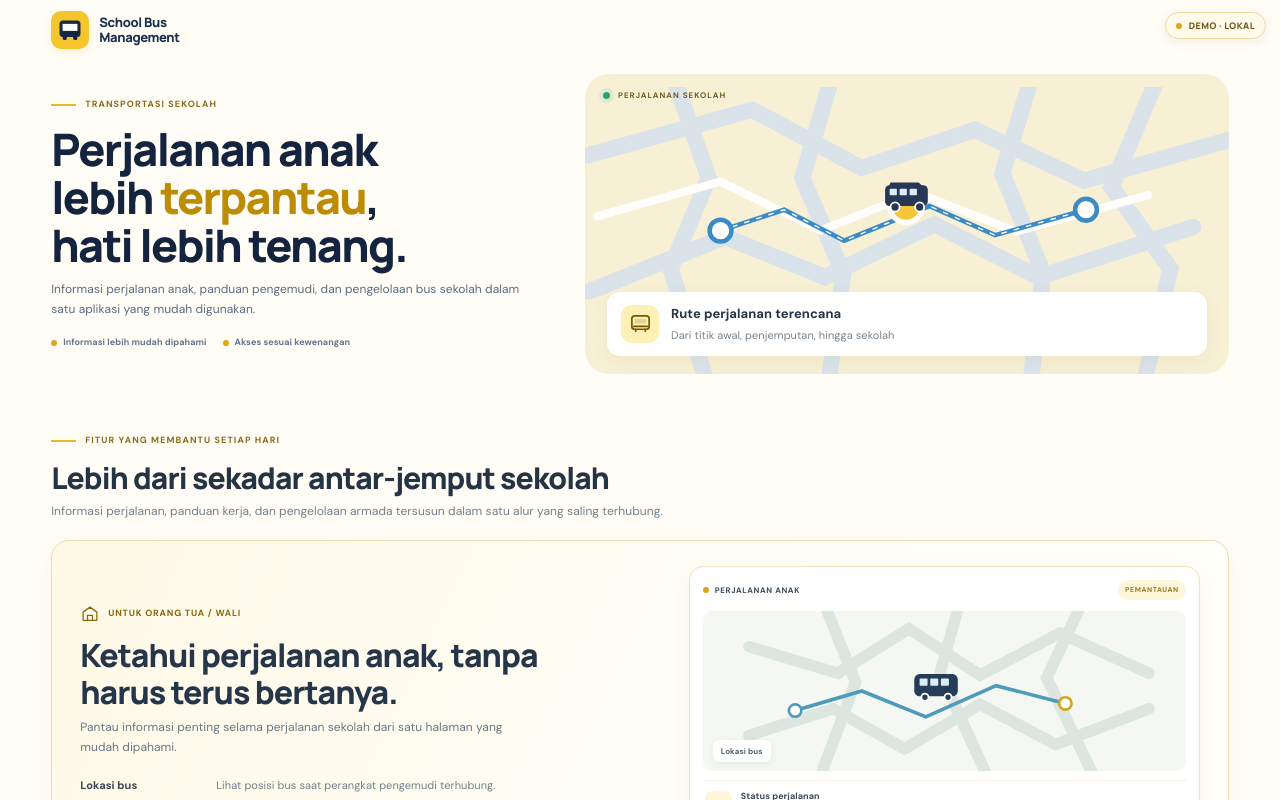
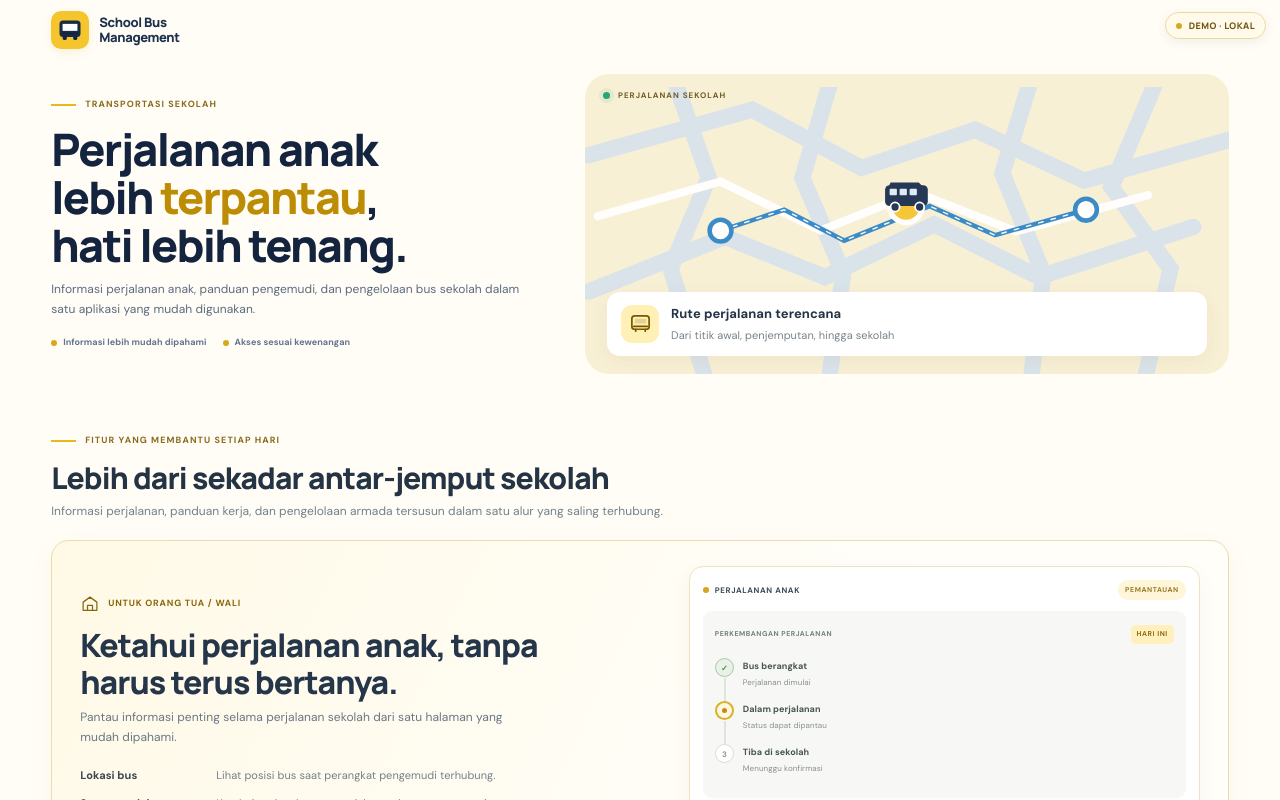
Before and after one commit to irusandi-hub/school-bus-management, a Next.js app: page / in a window 1280 px wide. Shown: the top 800 px of the page. Built offline with nearby package versions, Linux system fonts and the light colour scheme.

Commit message:
refine landing visuals to avoid repeated route graphics

```diff
--- a/app/page.tsx
+++ b/app/page.tsx
@@ -69,11 +69,14 @@ export default function LandingPage() {
         </div>
         <div className="sbm-parent-feature-visual" aria-label="Ilustrasi informasi lokasi bus dan perjalanan">
           <div className="sbm-parent-visual-top"><span><i/> PERJALANAN ANAK</span><b>PEMANTAUAN</b></div>
-          <div className="sbm-parent-visual-map">
-            <svg viewBox="0 0 420 180" role="img" aria-label="Ilustrasi rute bus sekolah"><path d="M-10 40 90 70 170 20 250 72 340 25 440 70M-10 140 85 110 165 155 250 105 335 150 440 110M70-20 110 80 65 200M230-20 205 70 260 190M370-20 325 75 380 190" stroke="#dce5df" strokeWidth="13" fill="none" strokeLinecap="round"/><path d="m42 112 75-22 72 29 79-35 78 20" stroke="#4d9abb" strokeWidth="4" fill="none" strokeLinecap="round"/><circle cx="42" cy="112" r="7" fill="#fff" stroke="#4d9abb" strokeWidth="3"/><circle cx="346" cy="104" r="7" fill="#fff" stroke="#d4a51d" strokeWidth="3"/><g transform="translate(176 71)"><rect x="0" y="0" width="49" height="25" rx="6" fill="#263d59"/><rect x="6" y="5" width="9" height="8" rx="1" fill="#dcecf5"/><rect x="18" y="5" width="9" height="8" rx="1" fill="#dcecf5"/><rect x="30" y="5" width="9" height="8" rx="1" fill="#dcecf5"/><circle cx="12" cy="26" r="4" fill="#263d59" stroke="#fff" strokeWidth="2"/><circle cx="38" cy="26" r="4" fill="#263d59" stroke="#fff" strokeWidth="2"/></g></svg>
-            <span className="sbm-map-tag">Lokasi bus</span>
+          <div className="sbm-parent-journey">
+            <div className="sbm-journey-head"><span>PERKEMBANGAN PERJALANAN</span><b>HARI INI</b></div>
+            <div className="sbm-journey-line">
+              <div className="sbm-journey-step complete"><i>✓</i><span><strong>Bus berangkat</strong><small>Perjalanan dimulai</small></span></div>
+              <div className="sbm-journey-step current"><i><span/></i><span><strong>Dalam perjalanan</strong><small>Status dapat dipantau</small></span></div>
+              <div className="sbm-journey-step"><i>3</i><span><strong>Tiba di sekolah</strong><small>Menunggu konfirmasi</small></span></div>
+            </div>
           </div>
-          <div className="sbm-parent-status-row"><span className="sbm-status-symbol">✓</span><span><strong>Status perjalanan</strong><small>Informasi diperbarui saat terhubung</small></span><b>TERPANTAU</b></div>
           <div className="sbm-parent-camera-row"><span className="sbm-camera-symbol">▣</span><span><strong>Kamera bus</strong><small>Tayangan langsung saat tersedia</small></span><span className="sbm-camera-state">LIVE</span></div>
         </div>
       </article>
@@ -163,9 +166,19 @@ export default function LandingPage() {
       .sbm-parent-visual-top span{display:flex;align-items:center;gap:6px}
       .sbm-parent-visual-top i{width:6px;height:6px;border-radius:50%;background:#d4a51d}
       .sbm-parent-visual-top>b{font-size:7px;color:#9a7b24;background:#fff6d9;border-radius:20px;padding:5px 7px}
-      .sbm-parent-visual-map{position:relative;height:160px;margin:11px 0 9px;overflow:hidden;border-radius:9px;background:#f4f7f2}
-      .sbm-parent-visual-map svg{width:100%;height:100%}
-      .sbm-map-tag{position:absolute;left:10px;bottom:9px;padding:5px 8px;border-radius:6px;background:#fff;color:#52636b;font-size:8px;font-weight:700;box-shadow:0 2px 7px #26374612}
+      .sbm-parent-journey{margin:11px 0 9px;padding:14px 12px 11px;border-radius:9px;background:#f7f8f5}
+      .sbm-journey-head{display:flex;justify-content:space-between;align-items:center;gap:8px;margin-bottom:14px;color:#718078;font-size:7px;font-weight:800;letter-spacing:.55px}
+      .sbm-journey-head b{padding:4px 6px;border-radius:5px;background:#fff0bd;color:#8c6a0d;font-size:7px}
+      .sbm-journey-line{display:grid;gap:0}
+      .sbm-journey-step{position:relative;display:flex;align-items:flex-start;gap:9px;min-height:43px;color:#98a29b}
+      .sbm-journey-step:not(:last-child):before{position:absolute;content:"";left:9px;top:20px;bottom:-1px;width:2px;background:#dfe5dc}
+      .sbm-journey-step i{position:relative;z-index:1;display:grid;place-items:center;width:19px;height:19px;flex:none;border:1px solid #d8dfd7;border-radius:50%;background:#fff;color:#8c9a8e;font-size:8px;font-style:normal;font-weight:800}
+      .sbm-journey-step.complete i{border-color:#a9c8a8;background:#e8f2e5;color:#548452}
+      .sbm-journey-step.current i{border:2px solid #d9b12a;background:#fff8df}
+      .sbm-journey-step.current i span{width:5px;height:5px;border-radius:50%;background:#c18e12}
+      .sbm-journey-step strong,.sbm-journey-step small{display:block}
+      .sbm-journey-step strong{padding-top:2px;font-size:9px;color:#46564d}
+      .sbm-journey-step small{margin-top:2px;font-size:8px;color:#87928a}
       .sbm-parent-status-row,.sbm-parent-camera-row{display:flex;align-items:center;gap:9px;padding:9px 2px;border-top:1px solid #f0eee6}
       .sbm-status-symbol,.sbm-camera-symbol{width:27px;height:27px;display:grid;place-items:center;flex:none;border-radius:8px;background:#fff5d7;color:#92700e;font-size:13px;font-weight:800}
       .sbm-camera-symbol{background:#edf4f8;color:#487c9e}
@@ -222,7 +235,6 @@ export default function LandingPage() {
       @media(max-width:420px){
         .sbm-parent-feature{padding:16px}
         .sbm-feature-checks li{grid-template-columns:1fr;gap:1px}
-        .sbm-parent-visual-map{height:140px}
         .sbm-support-feature{padding:14px;grid-template-columns:32px minmax(0,1fr);gap:0 9px}
         .sbm-support-icon{width:31px;height:31px}
         .sbm-support-feature ul{gap:6px 9px}
```
